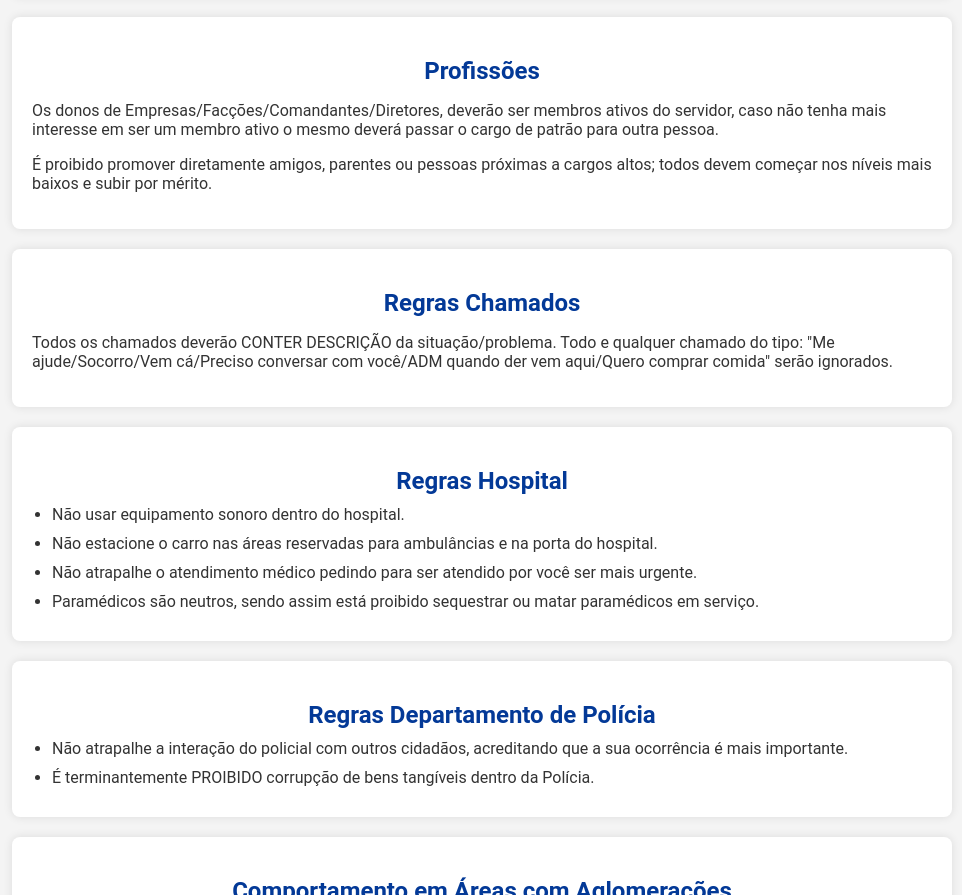
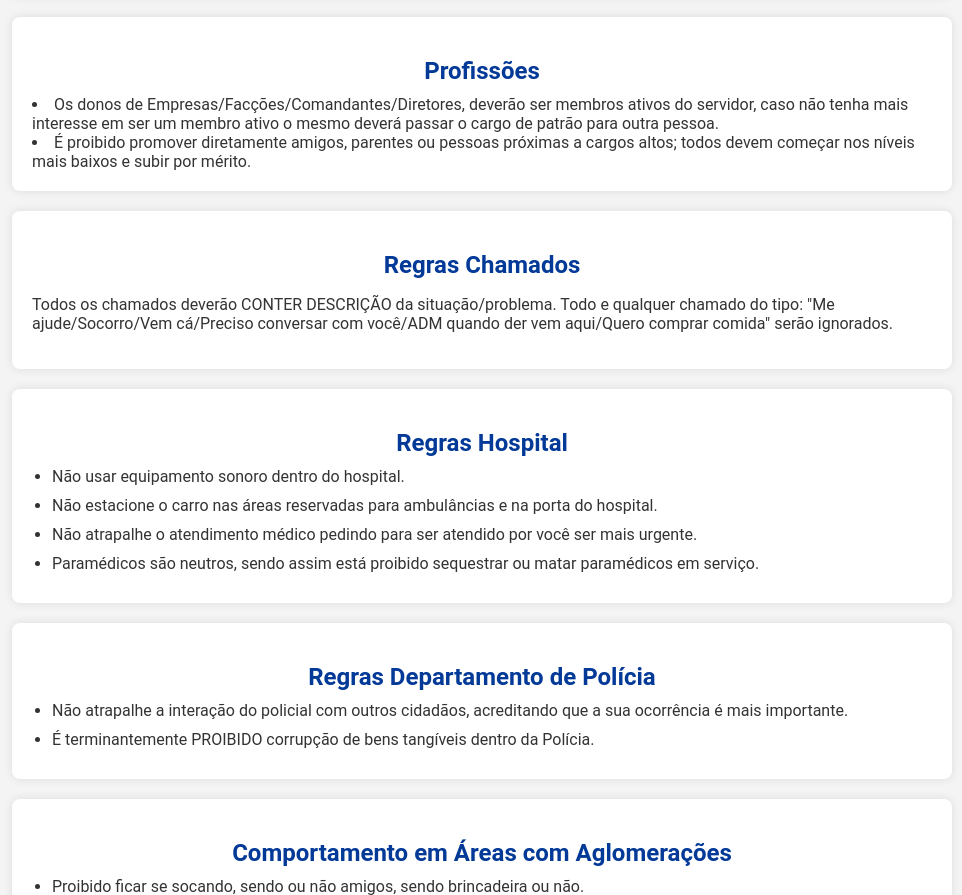
Before and after one commit to JulianoPassing/regras-scc, a website: page index.html in a window 1280 px wide. Shown: the part 3856-4751 px from the top of the page, without its empty margins (158-1120 px from the left). Drawn offline with Linux system fonts and the light colour scheme.

Commit message:
Update index.html

```diff
--- a/index.html
+++ b/index.html
@@ -338,14 +338,14 @@
         <center>
           <h2>Profissões</h2>
         </center>
-        <p>
+        <li>
           Os donos de Empresas/Facções/Comandantes/Diretores, deverão ser
           membros ativos do servidor, caso não tenha mais interesse em ser um
           membro ativo o mesmo deverá passar o cargo de patrão para outra
           pessoa.
-        </p>
-        <p>É proibido promover diretamente amigos, parentes ou pessoas próximas a cargos altos; todos devem começar nos níveis mais baixos e subir por mérito.
-        </p>
+        </li>
+        <li>É proibido promover diretamente amigos, parentes ou pessoas próximas a cargos altos; todos devem começar nos níveis mais baixos e subir por mérito.
+        </li>
       </section>
 
       <section id="chamados" class="rules-section">
```
